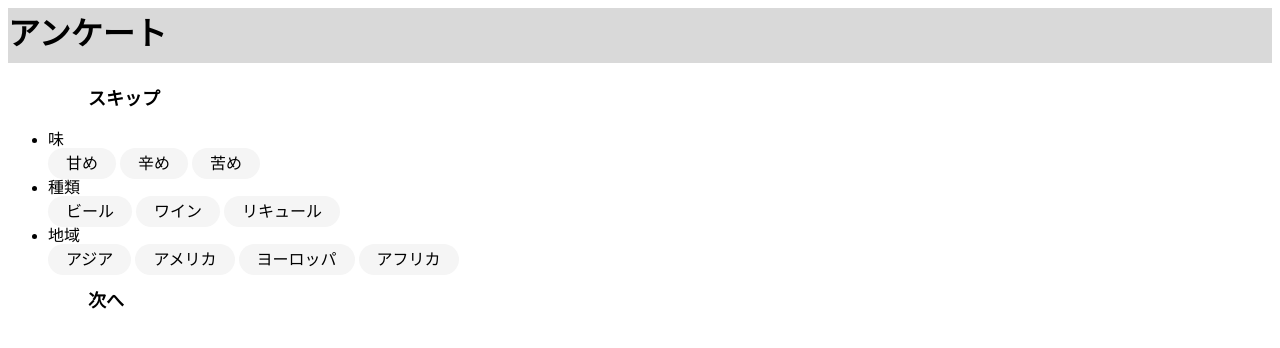
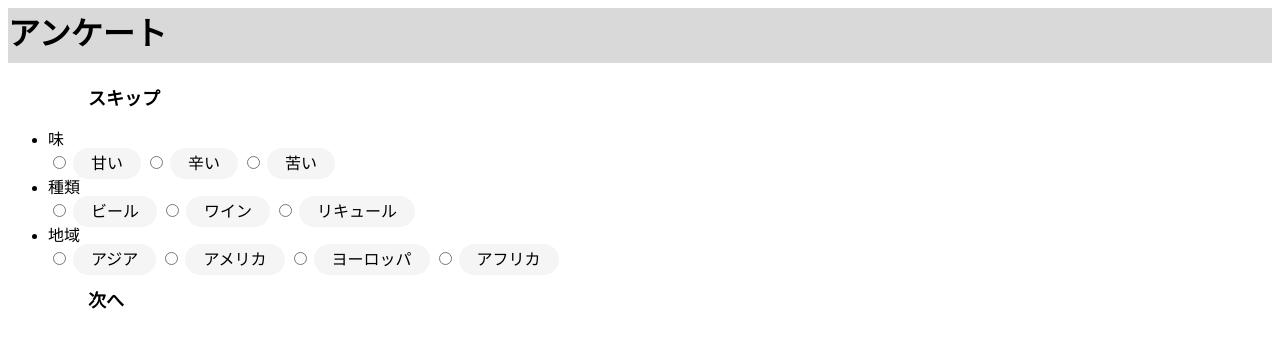
Before and after one commit to SUSHI600/Kanpai-shoukai, a PHP site: page /alcoholQue.php in a window 1280 px wide. Shown: the top 348 px of the page. Run offline with PHP 8.4, Linux system fonts and the light colour scheme.

Commit message:
change src

```diff
--- a/alcoholQue.php
+++ b/alcoholQue.php
@@ -4,27 +4,27 @@
 <span onclick="alcoholskip()">スキップ</span>
 <ul>
     <li>味</li>
-    <input type="radio" name="taste" id="sweet" class="radiobutton">
-    <label for="sweet">甘め</label>
-    <input type="radio" name="taste" id="spicy" class="radiobutton">
-    <label for="spicy">辛め</label>
-    <input type="radio" name="taste" id="bitter" class="radiobutton">
-    <label for="bitter">苦め</label>
+    <input type="radio" class="btn-check" name="taste" id="sweet" autocomplete="off">
+<label class="btn btn-secondary snackQue-label" for="sweet">甘い</label>
+    <input type="radio" class="btn-check" name="taste" id="spicy" autocomplete="off">
+<label class="btn btn-secondary snackQue-label" for="spicy">辛い</label>
+    <input type="radio" class="btn-check" name="taste" id="bitter" autocomplete="off">
+<label class="btn btn-secondary snackQue-label" for="bitter">苦い</label>
     <li>種類</li>
-    <input type="radio" name="kinds" id="beer" class="radiobutton">
-    <label for="beer">ビール</label>
-    <input type="radio" name="kinds" id="wine" class="radiobutton">
-    <label for="wine">ワイン</label>
-    <input type="radio" name="kinds" id="liqueur" class="radiobutton">
-    <label for="liqueur">リキュール</label>
+    <input type="radio" class="btn-check" name="kinds" id="beer" autocomplete="off">
+<label class="btn btn-secondary snackQue-label" for="beer">ビール</label>
+    <input type="radio" class="btn-check" name="kinds" id="wine" autocomplete="off">
+<label class="btn btn-secondary snackQue-label" for="wine">ワイン</label>
+<input type="radio" class="btn-check" name="kinds" id="liqueur" autocomplete="off">
+<label class="btn btn-secondary snackQue-label" for="liqueur">リキュール</label>
     <li>地域</li>
-    <input type="radio" name="region" id="Asia" class="radiobutton">
-    <label for="Asia">アジア</label>
-    <input type="radio" name="region" id="America" class="radiobutton">
-    <label for="America">アメリカ</label>
-    <input type="radio" name="region" id="Europe" class="radiobutton">
-    <label for="Europe">ヨーロッパ</label>
-    <input type="radio" name="region" id="Africa" class="radiobutton">
-    <label for="Africa">アフリカ</label>
+    <input type="radio" class="btn-check" name="region" id="Asia" autocomplete="off">
+<label class="btn btn-secondary snackQue-label" for="Asia">アジア</label>
+    <input type="radio" class="btn-check" name="region" id="America" autocomplete="off">
+<label class="btn btn-secondary snackQue-label" for="America">アメリカ</label>
+    <input type="radio" class="btn-check" name="region" id="Europe" autocomplete="off">
+<label class="btn btn-secondary snackQue-label" for="Europe">ヨーロッパ</label>
+    <input type="radio" class="btn-check" name="region" id="Africa" autocomplete="off">
+<label class="btn btn-secondary snackQue-label" for="Africa">アフリカ</label>
 </ul>
 <span>次へ</span>
```
